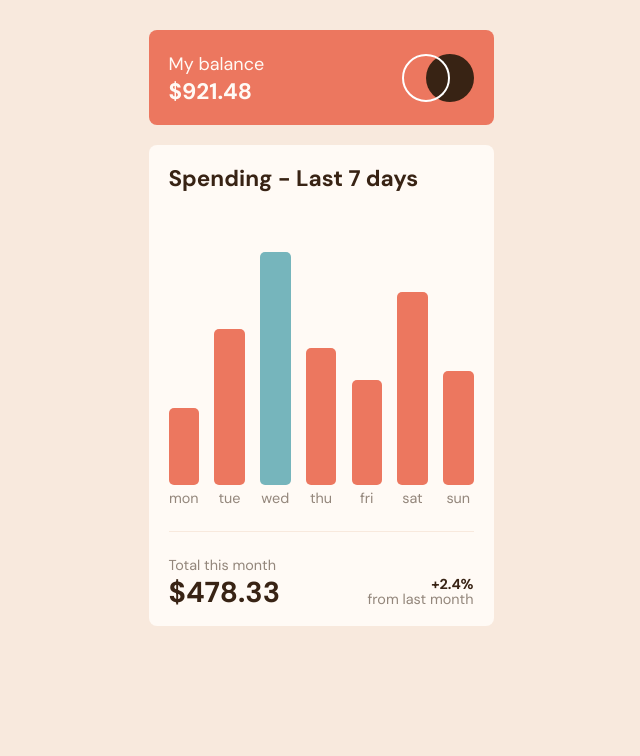
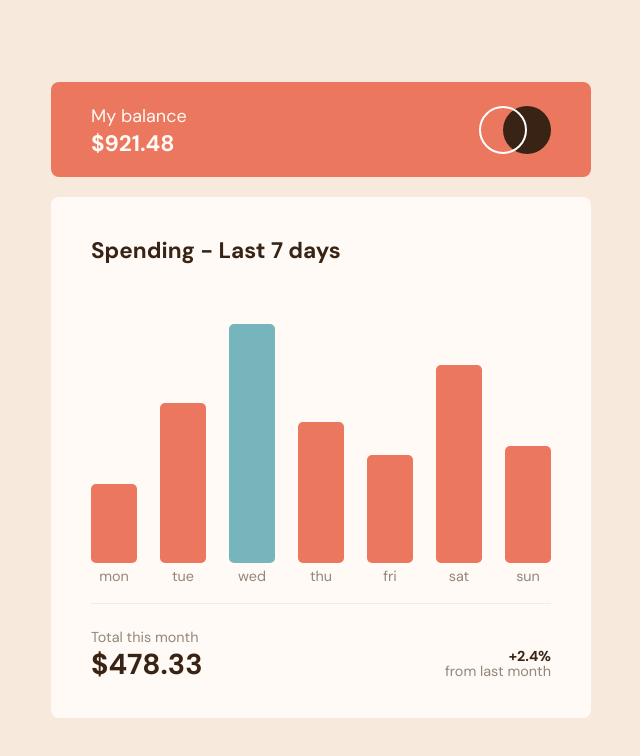
Before and after one commit to brandonaldred/Front-End, a plain HTML site: page expenses-chart-component-main/index.html in a window 1280 px wide. Shown: the whole page, without its empty margins (319-959 px from the left). Drawn offline with Linux system fonts and the light colour scheme.

Commit message:
Update styles.css

```diff
--- a/expenses-chart-component-main/css/styles.css
+++ b/expenses-chart-component-main/css/styles.css
@@ -8,8 +8,10 @@
     --soft-red: hsl(10, 79%, 65%);
     --cyan: hsl(186, 34%, 60%);
     --mobile-width: 345px;
+    --desktop-width: 540px;
     --corners: 8px;
-    --padding: 20px;
+    --padding-mobile: 20px;
+    --padding-desktop: 40px;
 }
 
 * {
@@ -20,15 +22,15 @@
 
 body {
     background: var(--cream);
-    margin: auto;
-    display: flex;
-    justify-content: center;
-    flex-wrap: wrap;
-    padding: 30px;
     font-family: 'DM Sans', sans-serif;
     font-size: 18px;
     line-height: 1.5em;
     color: var(--dark-brown);
+    display: flex;
+    justify-content: center;
+    align-items: center;
+    height: 100vh;
+    width: 100vw;
 }
 
 .bold {
@@ -51,7 +53,7 @@ body {
     flex-wrap: wrap;
     justify-content: flex-start;
     align-content: center;
-    padding: var(--padding);
+    padding: var(--padding-mobile);
     background-image: url('../images/logo.svg');
     background-repeat: no-repeat;
     background-position: center right;
@@ -67,7 +69,7 @@ body {
     width: var(--mobile-width);
     border-radius: var(--corners);
     margin-top: 20px;
-    padding: var(--padding);
+    padding: var(--padding-mobile);
     display: flex;
     flex-wrap: wrap;
     justify-content: space-between;
@@ -78,8 +80,8 @@ body {
     width: 100%;
     height: 320px;
     border-bottom: solid 1px var(--cream);
-    padding-bottom: var(--padding);
-    margin: var(--padding) 0;
+    padding-bottom: var(--padding-mobile);
+    margin: var(--padding-mobile) 0;
     display: flex;
     justify-content: space-between;
     align-items: baseline;
@@ -94,9 +96,9 @@ body {
 .bar-container {
     text-align: center;
     width: 10%;
-    height: 98%;
+    height: 100%;
     padding-top: 40px;
-    padding-bottom: var(--padding);
+    padding-bottom: var(--padding-mobile);
     position: inherit;
     vertical-align: bottom;
 }
@@ -122,17 +124,19 @@ body {
 .amount {
     font-size: .75em;
     font-weight: 700;
+    width: 55px;
     height: 35px;
     background: var(--dark-brown);
     color: var(--pale-orange);
     position: absolute;
     top: 0;
-    left: -55%;
+    left: -40%;
     padding: 10px;
     border-radius: var(--corners);
     display: flex;
     justify-content: center;
     align-items: center;
+    z-index: 99;
 }
 
 .hide {
@@ -160,8 +164,25 @@ body {
     display: none;
 }
 
-@media (max-width: 768px) {
-    #container {
-        width: 350px;
+#container {
+
+}
+
+
+@media (min-width: 601px) {
+    #head {
+        width: var(--desktop-width);
+        padding: var(--padding-desktop);
+    }
+
+    #body {
+        width: var(--desktop-width);
+        padding: var(--padding-desktop);
+    }
+
+    .amount {
+        left: -25%;
+        width: 70px;
+        height: 35px;
     }
 }
```
